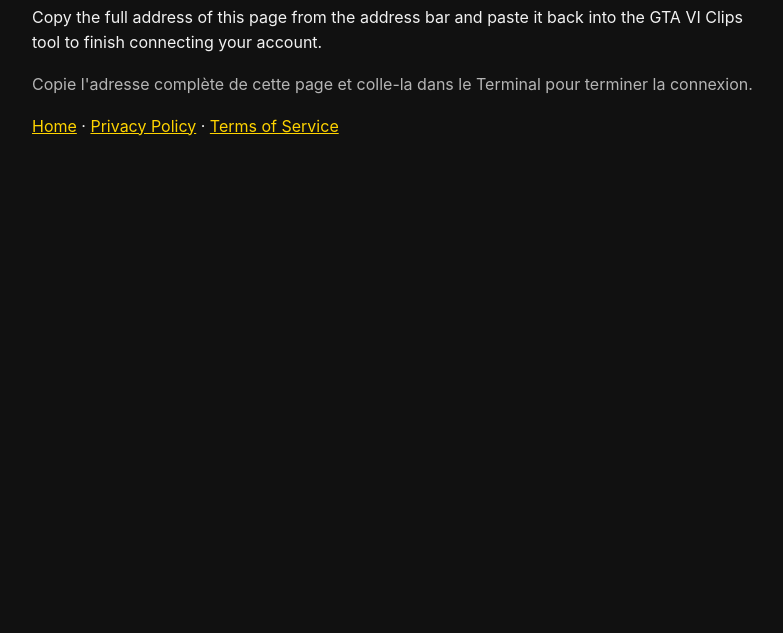
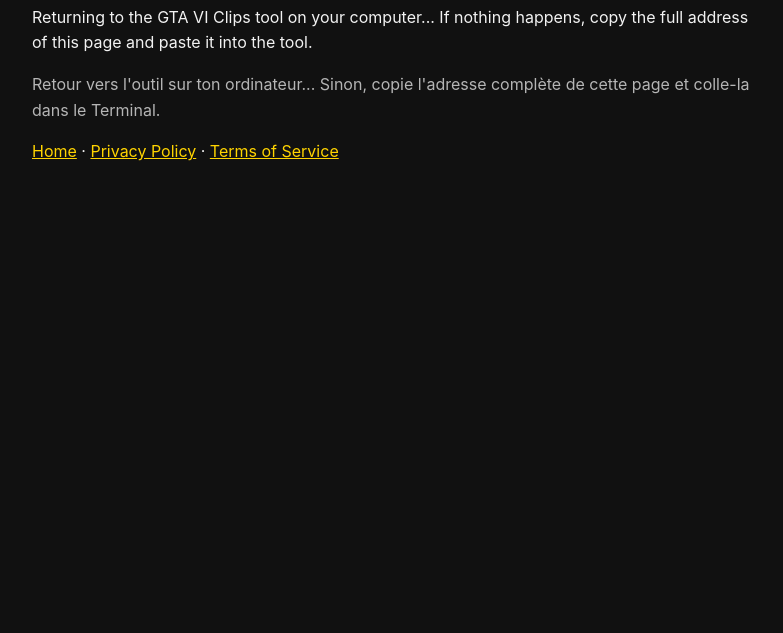
Before and after one commit to gabinouille-ux/gabinouille-ux.github.io, a plain HTML site: page tiktok-callback/index.html in a window 1280 px wide. Shown: the part 167-800 px from the top of the page, without its empty margins (244-1027 px from the left). Drawn offline with Linux system fonts and the light colour scheme.

Commit message:
Update index.html

```diff
--- a/tiktok-callback/index.html
+++ b/tiktok-callback/index.html
@@ -2,7 +2,8 @@
 <title>TikTok authorization received</title><link rel="stylesheet" href="../style.css"></head><body><main>
 <h1>GTA VI <span>Clips</span></h1>
 <h2>TikTok authorization received</h2>
-<p>Copy the full address of this page from the address bar and paste it back into the GTA VI Clips tool to finish connecting your account.</p>
-<p lang="fr" class="muted">Copie l'adresse complète de cette page et colle-la dans le Terminal pour terminer la connexion.</p>
+<p>Returning to the GTA VI Clips tool on your computer... If nothing happens, copy the full address of this page and paste it into the tool.</p>
+<p lang="fr" class="muted">Retour vers l'outil sur ton ordinateur... Sinon, copie l'adresse complète de cette page et colle-la dans le Terminal.</p>
 <p><a href="../index.html">Home</a> · <a href="../privacy.html">Privacy Policy</a> · <a href="../terms.html">Terms of Service</a></p>
+<script>var q=location.search;if(q.indexOf('code=')>=0){setTimeout(function(){location.href='http://127.0.0.1:8765/callback'+q},1500)}</script>
 </main></body></html>
```
